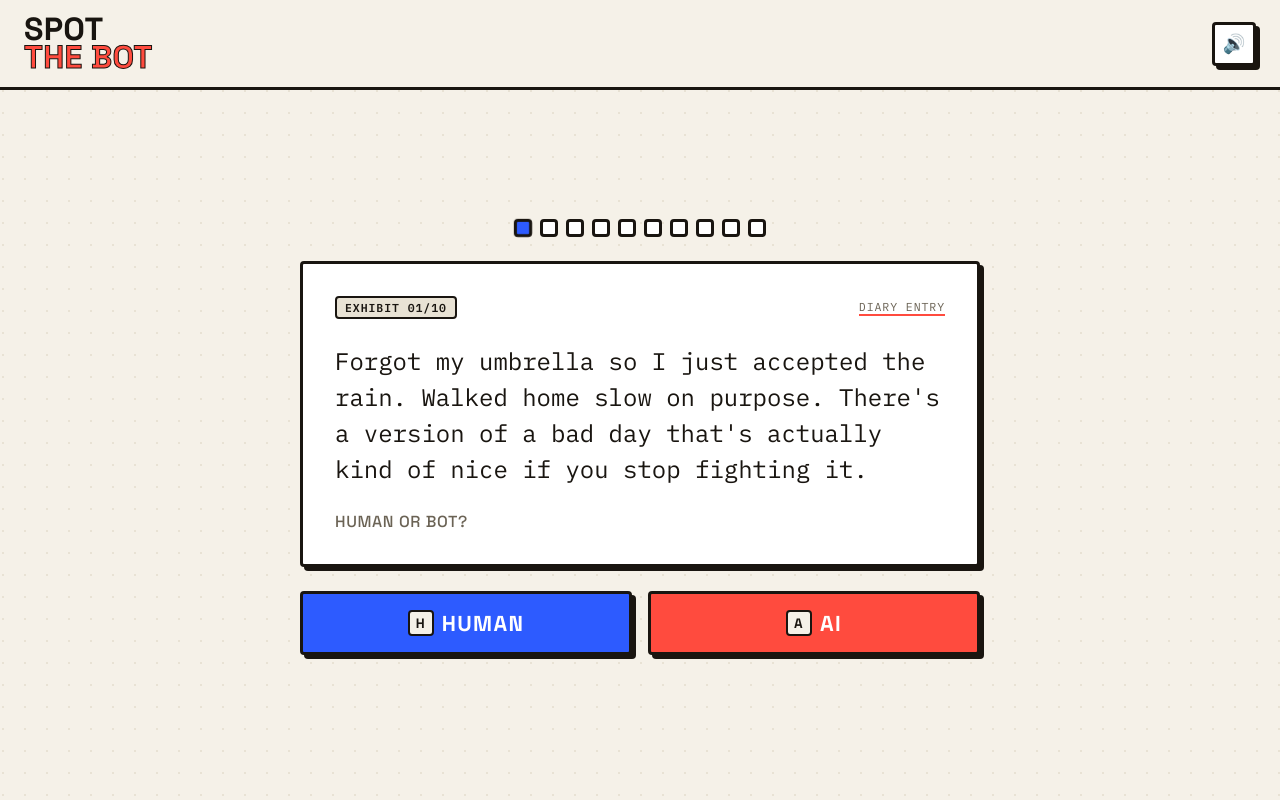
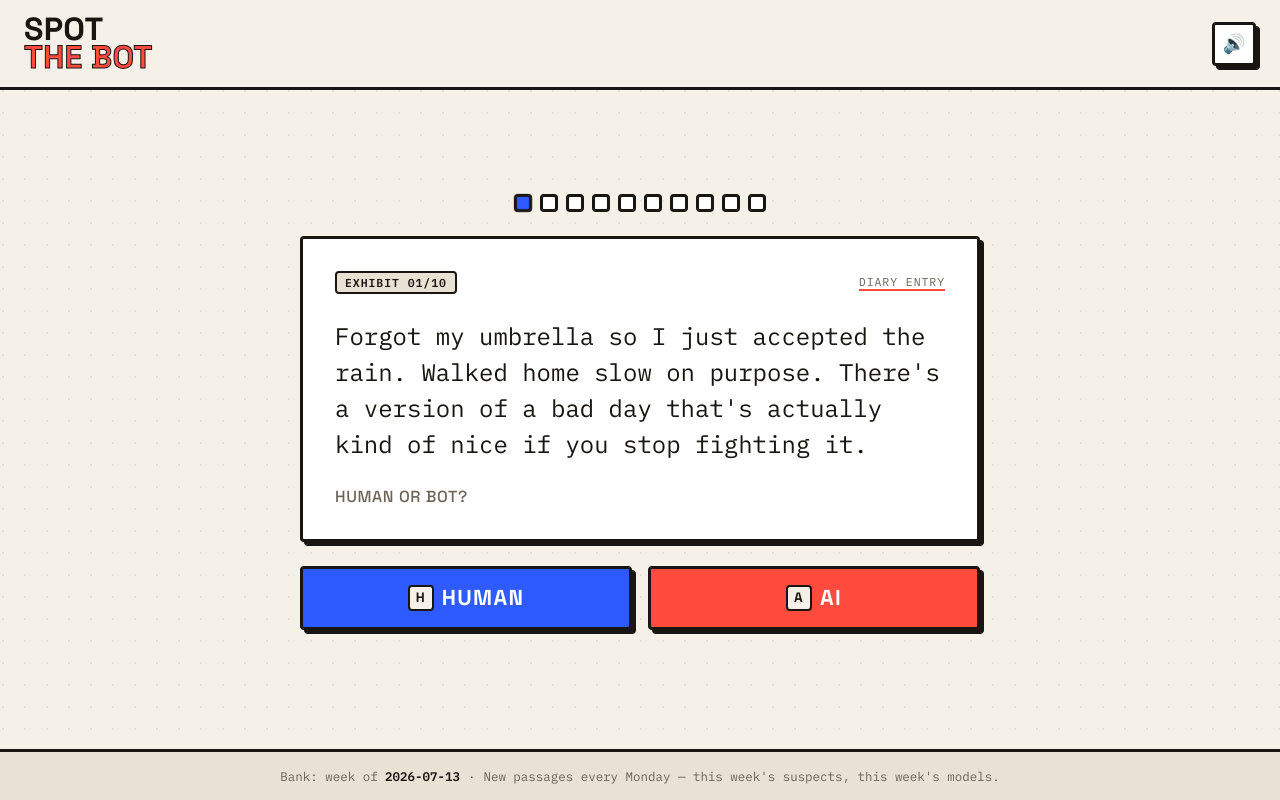
Before and after one commit to ctkrug/spot-the-bot, a React (Vite) app: page / in a window 1280 px wide. Built offline with nearby package versions, Linux system fonts and the light colour scheme.

Commit message:
feat(ui): add footer showing the current bank week and refresh cadence
Surfaces the week-of date in the UI and explains the weekly refresh in
plain copy, so players know the bank moves and which week they're on.

```diff
--- a/src/App.tsx
+++ b/src/App.tsx
@@ -123,6 +123,14 @@ export default function App() {
           <p>No passages available this week. Please check back later.</p>
         </main>
       )}
+
+      <footer className="site-footer">
+        <span>
+          Bank: week of <strong>{bank.weekOf}</strong>
+        </span>
+        <span aria-hidden="true">·</span>
+        <span>New passages every Monday — this week's suspects, this week's models.</span>
+      </footer>
     </div>
   );
 }
--- a/src/app.css
+++ b/src/app.css
@@ -483,6 +483,26 @@
   margin-top: var(--space-2);
 }
 
+/* ---- Footer ------------------------------------------------------------- */
+
+.site-footer {
+  display: flex;
+  flex-wrap: wrap;
+  gap: var(--space-2);
+  justify-content: center;
+  align-items: center;
+  padding: var(--space-3) var(--space-4);
+  border-top: var(--border-width) solid var(--color-text);
+  background: var(--color-surface-alt);
+  font-size: 0.78rem;
+  color: var(--color-text-muted);
+  text-align: center;
+}
+
+.site-footer strong {
+  color: var(--color-text);
+}
+
 /* ---- A11y helpers & focus --------------------------------------------- */
 
 .sr-only {
```
